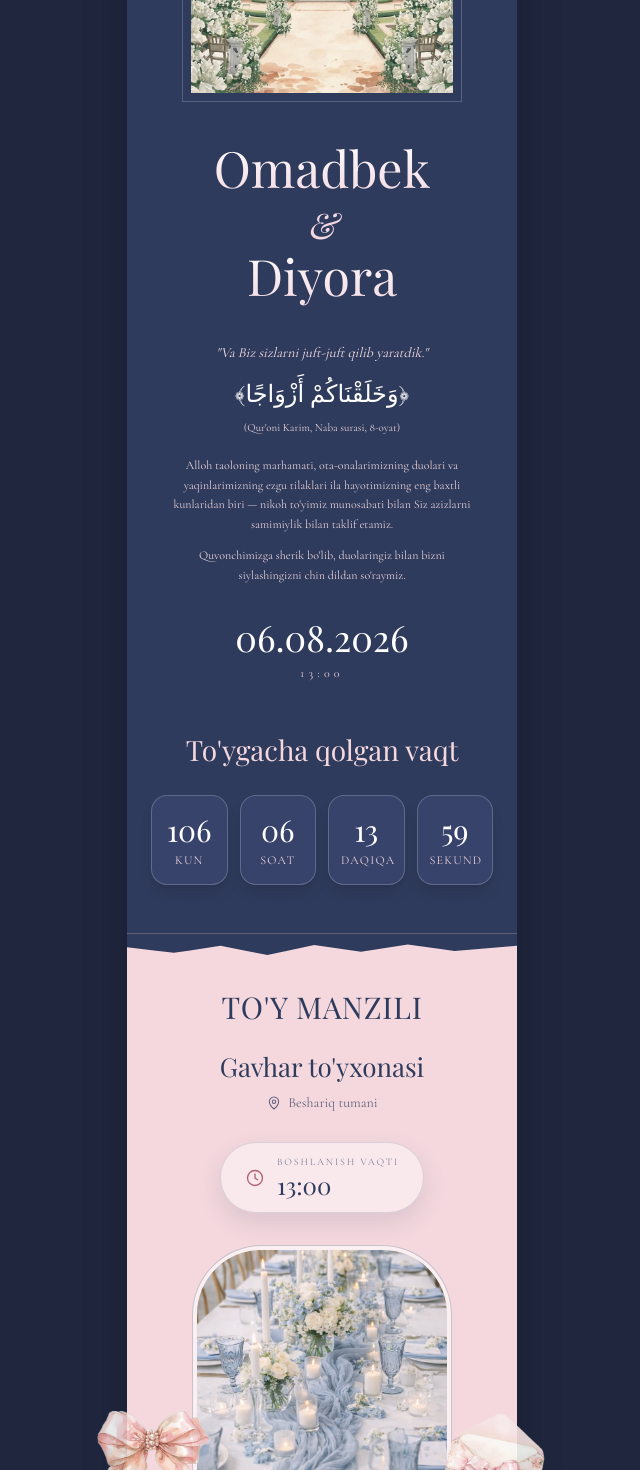
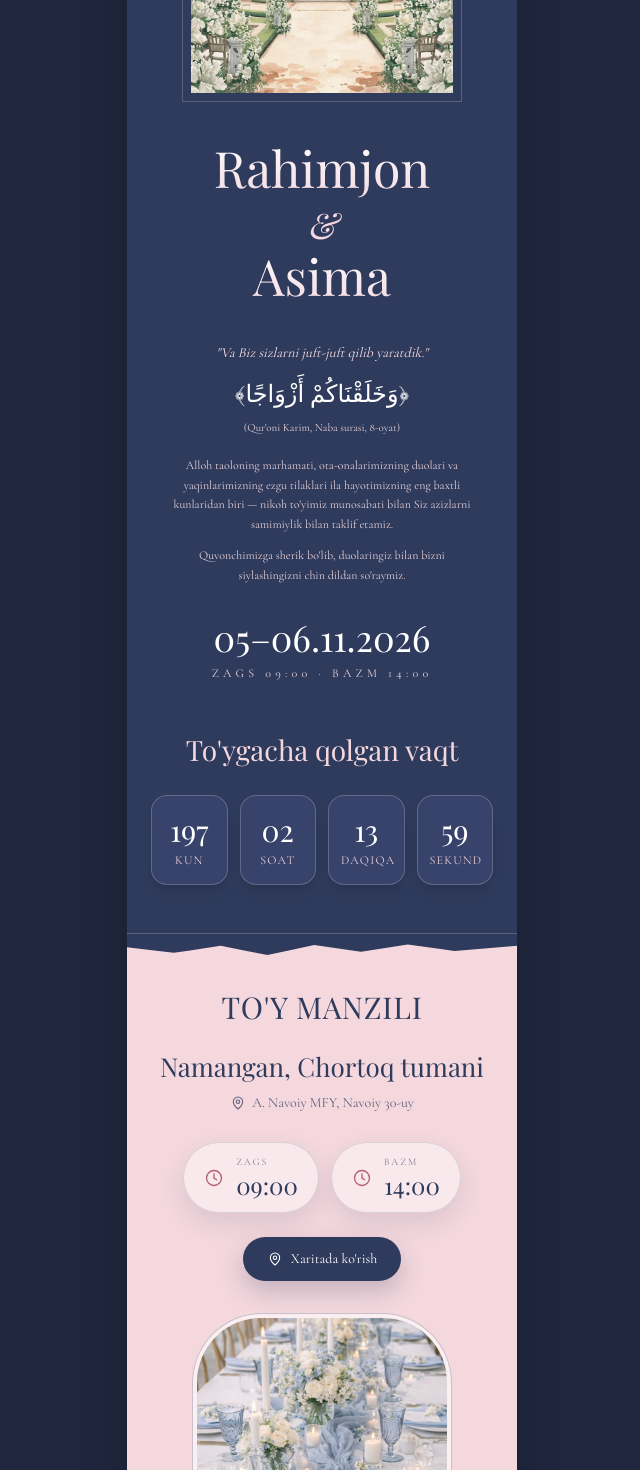
Before and after one commit to Omaddevs/taklifnoma, a React (Vite) app: page / in a window 1280 px wide. Shown: the part 320-1790 px from the top of the page, without its empty margins (318-958 px from the left). Built offline with nearby package versions, Linux system fonts and the light colour scheme.

Commit message:
Update invitation for Rahimjon & Asima
Names, 5-6 November 2026 dates, ZAGS 09:00 / Bazm 14:00 schedule,
Namangan Chortoq address with map link, November calendar.

Co-Authored-By: Claude Opus 5.5 <noreply@anthropic.com>

```diff
--- a/index.html
+++ b/index.html
@@ -4,7 +4,7 @@
     <meta charset="UTF-8" />
     <link rel="icon" type="image/svg+xml" href="/favicon.svg" />
     <meta name="viewport" content="width=device-width, initial-scale=1.0" />
-    <title>Omadbek & Diyora — To'y taklifnomasi</title>
+    <title>Rahimjon & Asima — To'y taklifnomasi</title>
   </head>
   <body>
     <div id="root"></div>
--- a/src/components/AudioControl.jsx
+++ b/src/components/AudioControl.jsx
@@ -7,12 +7,12 @@ import ribbonC from '../images/ribbon-c.png'
 
 const copy = {
   uz: {
-    names: 'Omadbek & Diyora',
+    names: 'Rahimjon & Asima',
     subtitle: 'Nikoh to\'y taklifnomasi',
     button: 'Taklifnomani ochish',
   },
   ru: {
-    names: 'Omadbek & Diyora',
+    names: 'Rahimjon & Asima',
     subtitle: 'Свадебное приглашение',
     button: 'Открыть приглашение',
   },
@@ -141,11 +141,11 @@ function AudioControl({ locale = 'uz' }) {
                   className="glow-soft mt-6 overflow-visible px-1 py-2 font-['Playfair_Display'] text-[46px] leading-[1.2] tracking-normal"
                 >
                   <span className="block bg-gradient-to-b from-white to-[#f3d8e2] bg-clip-text pb-1 text-transparent">
-                    Omadbek
+                    Rahimjon
                   </span>
                   <span className="my-1 block text-[32px] italic leading-none text-[#f3d8e2]">&</span>
                   <span className="block bg-gradient-to-b from-white to-[#f3d8e2] bg-clip-text pb-1 text-transparent">
-                    Diyora
+                    Asima
                   </span>
                 </motion.h1>
 
--- a/src/components/Countdown.jsx
+++ b/src/components/Countdown.jsx
@@ -1,7 +1,7 @@
 import { useEffect, useMemo, useState } from 'react'
 import RevealSection from './RevealSection'
 
-const EVENT_DATE = '2026-08-06T13:00:00'
+const EVENT_DATE = '2026-11-05T09:00:00'
 const labels = {
   uz: {
     title: "To'ygacha qolgan vaqt",
--- a/src/components/DressCode.jsx
+++ b/src/components/DressCode.jsx
@@ -2,8 +2,9 @@ import RevealSection from './RevealSection'
 import ribbonC from '../images/ribbon-c.png'
 
 const WEEKDAYS = ['Mo', 'Tu', 'We', 'Th', 'Fr', 'Sa', 'Su']
-// August 2026 starts on Saturday.
+// November 2026 starts on Sunday.
 const CALENDAR_DAYS = [
+  null,
   null,
   null,
   null,
@@ -39,21 +40,20 @@ const CALENDAR_DAYS = [
   28,
   29,
   30,
-  31,
 ]
 
 const copy = {
   uz: {
     title: "To'y taqvimi",
     body: "Quvonchli kunimizni taqvimda belgilab qo'ying.",
-    month: 'Avgust 2026',
-    note: "6-avgust — to'y kuni",
+    month: 'Noyabr 2026',
+    note: "5–6-noyabr — to'y kunlari",
   },
   ru: {
     title: 'Свадебный календарь',
     body: 'Отметьте эту дату в своем календаре.',
-    month: 'Август 2026',
-    note: '6 августа — день свадьбы',
+    month: 'Ноябрь 2026',
+    note: '5–6 ноября — дни свадьбы',
   },
 }
 
@@ -84,7 +84,7 @@ function DressCode({ locale = 'uz' }) {
               className={`flex h-9 items-center justify-center rounded-full text-sm ${
                 day === null
                   ? ''
-                  : day === 6
+                  : day === 5 || day === 6
                     ? 'border-2 border-[#d58c9a] bg-[#f8e6ea] font-semibold text-[#b45f72] shadow-[0_6px_14px_rgba(213,140,154,0.28)]'
                     : 'text-[#2f3b5c]'
               }`}
--- a/src/components/Hero.jsx
+++ b/src/components/Hero.jsx
@@ -12,6 +12,7 @@ const copy = {
     verseRef: "(Qur'oni Karim, Naba surasi, 8-oyat)",
     body1:
       "Alloh taoloning marhamati, ota-onalarimizning duolari va yaqinlarimizning ezgu tilaklari ila hayotimizning eng baxtli kunlaridan biri — nikoh to'yimiz munosabati bilan Siz azizlarni samimiylik bilan taklif etamiz.",
+    times: 'ZAGS 09:00 · Bazm 14:00',
     body2:
       "Quvonchimizga sherik bo'lib, duolaringiz bilan bizni siylashingizni chin dildan so'raymiz.",
   },
@@ -22,6 +23,7 @@ const copy = {
     verseRef: '(Священный Коран, сура Ан-Наба, аят 8)',
     body1:
       'По милости Аллаха, с молитвами наших родителей и добрыми пожеланиями близких мы от всей души приглашаем вас на одно из самых счастливых событий нашей жизни — наш свадебный праздник.',
+    times: 'ЗАГС 09:00 · Банкет 14:00',
     body2:
       'Будем искренне рады, если вы разделите с нами эту радость и обратитесь к нам с добрыми молитвами.',
   },
@@ -48,7 +50,7 @@ function Hero({ locale = 'uz' }) {
       <div className="mx-auto w-full max-w-[280px] rounded-t-[140px] border border-white/20 p-2 mt-6">
         <img
           src={coupleImage}
-          alt="Omadbek va Diyora"
+          alt="Rahimjon va Asima"
           className="h-[320px] w-full rounded-t-[130px] object-cover object-top"
         />
       </div>
@@ -61,11 +63,11 @@ function Hero({ locale = 'uz' }) {
         className="glow-soft mt-7 overflow-visible px-1 py-2 font-['Playfair_Display'] text-[50px] leading-[1.2] tracking-normal"
       >
         <span className="block bg-gradient-to-b from-white to-[#f3d8e2] bg-clip-text pb-1 text-transparent">
-          Omadbek
+          Rahimjon
         </span>
         <span className="my-1 block text-[36px] italic leading-none text-[#f3d8e2]">&</span>
         <span className="block bg-gradient-to-b from-white to-[#f3d8e2] bg-clip-text pb-1 text-transparent">
-          Diyora
+          Asima
         </span>
       </motion.h1>
 
@@ -80,8 +82,8 @@ function Hero({ locale = 'uz' }) {
       <p className="mx-auto mt-5 max-w-[300px] text-xs leading-relaxed text-[#e9d3da]">{t.body1}</p>
       <p className="mx-auto mt-3 max-w-[300px] text-xs leading-relaxed text-[#e9d3da]">{t.body2}</p>
 
-      <p className="mt-8 font-['Playfair_Display'] text-4xl text-white">06.08.2026</p>
-      <p className="mt-2 text-xs uppercase tracking-[0.35em] text-[#e9d3da]">13:00</p>
+      <p className="mt-8 font-['Playfair_Display'] text-4xl text-white">05–06.11.2026</p>
+      <p className="mt-2 text-xs uppercase tracking-[0.35em] text-[#e9d3da]">{t.times}</p>
     </RevealSection>
   )
 }
--- a/src/components/Location.jsx
+++ b/src/components/Location.jsx
@@ -3,20 +3,28 @@ import ribbonA from '../images/ribbon-a.png'
 import ribbonC from '../images/ribbon-c.png'
 import RevealSection from './RevealSection'
 
+const MAP_URL = 'https://maps.app.goo.gl/JMHqiZvQvHjht3Hw8'
+
 const copy = {
   uz: {
     title: "To'y manzili",
-    place: "Gavhar to'yxonasi",
-    addr: 'Beshariq tumani',
-    timeLabel: 'Boshlanish vaqti',
-    time: '13:00',
+    place: 'Namangan, Chortoq tumani',
+    addr: 'A. Navoiy MFY, Navoiy 30-uy',
+    schedule: [
+      ['ZAGS', '09:00'],
+      ['Bazm', '14:00'],
+    ],
+    map: "Xaritada ko'rish",
   },
   ru: {
     title: 'Место проведения',
-    place: 'Дом торжеств «Gavhar»',
-    addr: 'Бешарыкский район',
-    timeLabel: 'Начало',
-    time: '13:00',
+    place: 'Наманган, Чартакский район',
+    addr: 'МФЙ А. Навои, Навои, дом 30',
+    schedule: [
+      ['ЗАГС', '09:00'],
+      ['Банкет', '14:00'],
+    ],
+    map: 'Открыть на карте',
   },
 }
 
@@ -49,20 +57,40 @@ function Location({ locale = 'uz' }) {
         {t.addr}
       </p>
 
-      <div className="mx-auto mt-6 flex w-fit items-center gap-3 rounded-full border border-[#2f3b5c]/15 bg-white/45 px-6 py-3 shadow-[0_10px_24px_rgba(47,59,92,0.12)]">
+      <div className="mt-6 flex justify-center gap-3">
+        {t.schedule.map(([label, time]) => (
+          <div
+            key={label}
+            className="flex items-center gap-3 rounded-full border border-[#2f3b5c]/15 bg-white/45 px-5 py-3 shadow-[0_10px_24px_rgba(47,59,92,0.12)]"
+          >
             <svg viewBox="0 0 24 24" className="h-5 w-5 shrink-0 text-[#b45f72]" fill="none" stroke="currentColor" strokeWidth="1.6">
               <circle cx="12" cy="12" r="9" />
               <path d="M12 7v5.2l3.2 1.9" strokeLinecap="round" strokeLinejoin="round" />
             </svg>
             <span className="text-left">
               <span className="block text-[10px] uppercase tracking-[0.18em] text-[#2f3b5c]/60">
-            {t.timeLabel}
+                {label}
               </span>
               <span className="block font-['Playfair_Display'] text-2xl leading-tight text-[#2f3b5c]">
-            {t.time}
+                {time}
               </span>
             </span>
           </div>
+        ))}
+      </div>
+
+      <a
+        href={MAP_URL}
+        target="_blank"
+        rel="noopener noreferrer"
+        className="mt-6 inline-flex items-center gap-2 rounded-full bg-[#2f3b5c] px-6 py-3 text-sm text-white shadow-[0_10px_24px_rgba(47,59,92,0.25)] transition-transform hover:scale-[1.03]"
+      >
+        <svg viewBox="0 0 24 24" className="h-4 w-4 shrink-0" fill="none" stroke="currentColor" strokeWidth="1.6">
+          <path d="M12 21s7-6.1 7-11a7 7 0 1 0-14 0c0 4.9 7 11 7 11Z" strokeLinejoin="round" />
+          <circle cx="12" cy="10" r="2.6" />
+        </svg>
+        {t.map}
+      </a>
 
       <div className="mx-auto mt-8 h-[230px] w-[260px] overflow-hidden rounded-t-[70px] border border-[#2f3b5c]/25 bg-white/60 p-1">
         <img
```
Lines whose indentation alone changed are shown as unchanged.
